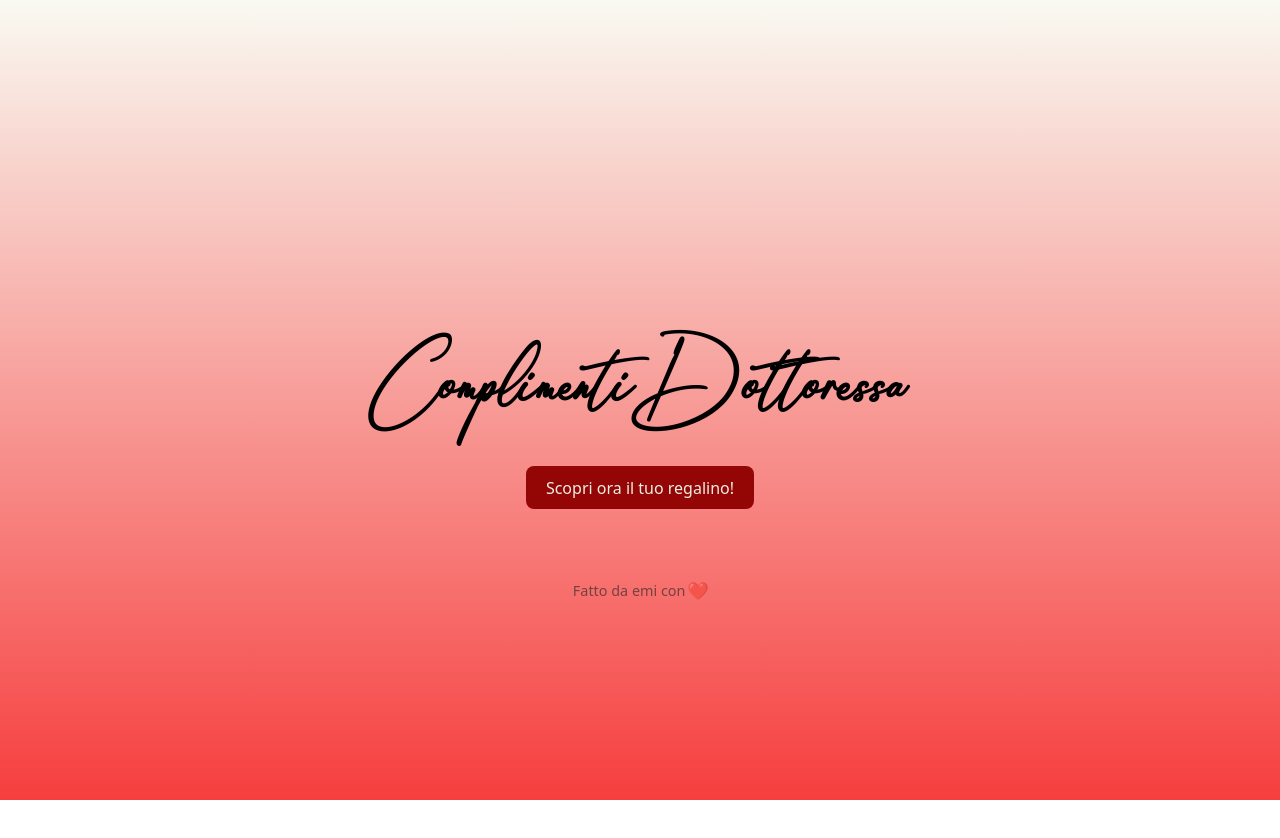
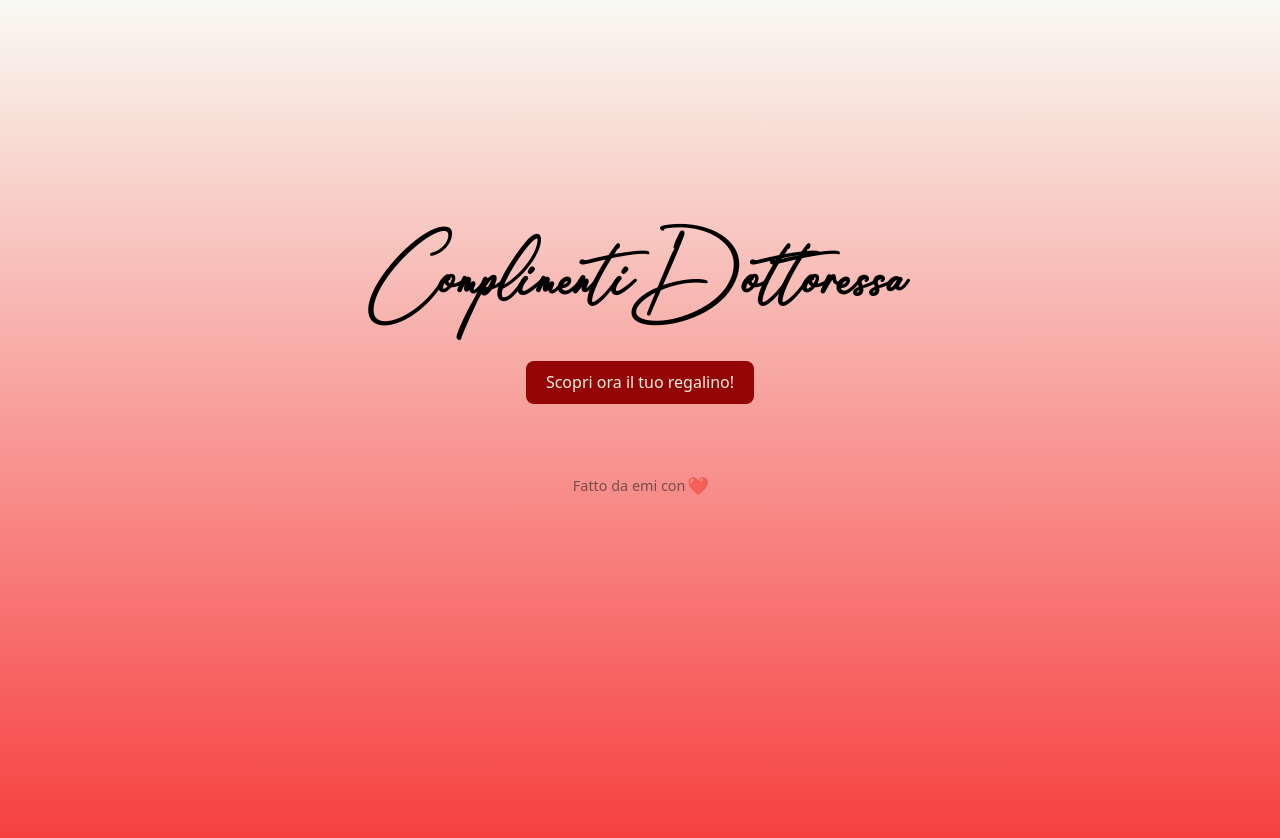
Before and after one commit to fabioerpini/regalino, a React (Vite) app: page / in a window 1280 px wide. Shown: the top 838 px of the page. Before the commit the page ends 800 px from the top, so only its background shows below. Built offline with nearby package versions, Linux system fonts and the light colour scheme.

Commit message:
revert css

```diff
--- a/src/index.css
+++ b/src/index.css
@@ -3,7 +3,6 @@
   color-scheme: light dark;
   color: rgba(34, 34, 34, 0.87);
 }
-
 
 @font-face {
   font-family: 'MyFont';
@@ -16,12 +15,11 @@
 body {
   margin: 0;
   place-items: center;
-  display: grid;
+  min-width: 320px;
   min-height: 100vh;
+  background: linear-gradient(rgb(249, 250, 242), rgb(246, 62, 62));
 
-
-
-  background: linear-gradient(rgb(249, 250, 242), rgb(246, 62, 62));
+  padding-top: 3rem;
 }
 
 h1 {
```
